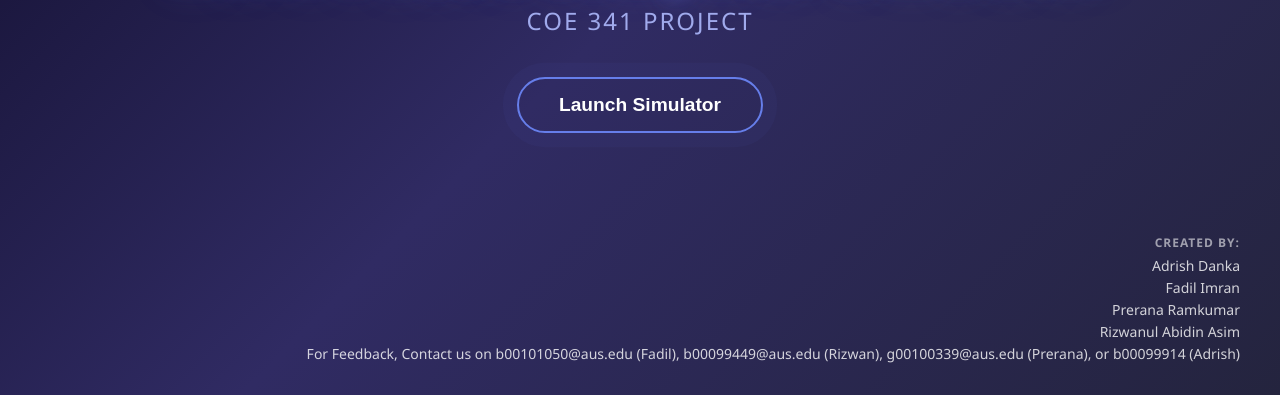
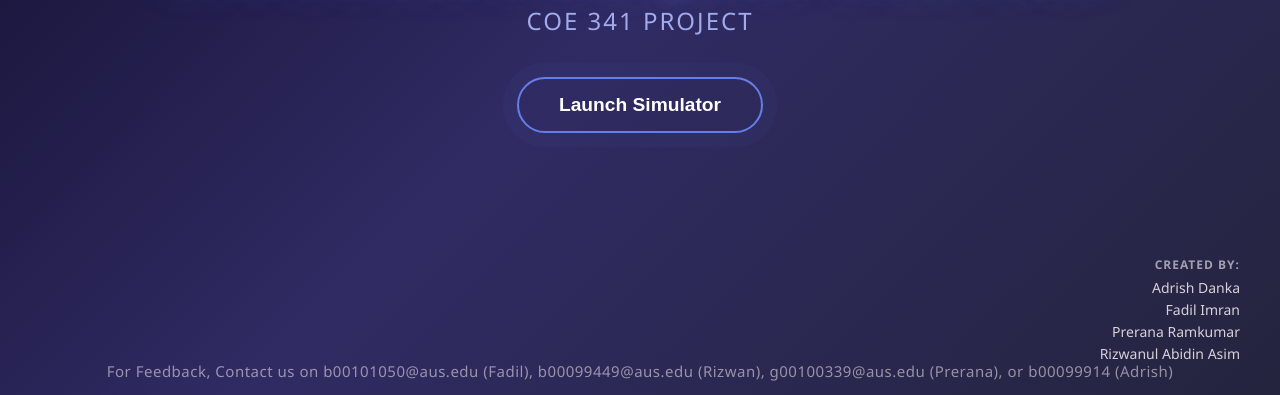
Before and after one commit to Prk10/COE341_Simulator_Assembler, a plain HTML site: page index.html in a window 1280 px wide. Shown: the part 404-799 px from the top of the page. Drawn offline with nearby package versions, Linux system fonts and the light colour scheme.

```diff
--- a/index.html
+++ b/index.html
@@ -26,9 +26,10 @@
                 <li>Fadil Imran</li>
                 <li>Prerana Ramkumar</li>
                 <li>Rizwanul Abidin Asim</li>
-                <li>For Feedback, Contact us on b00101050@aus.edu (Fadil), b00099449@aus.edu (Rizwan), g00100339@aus.edu (Prerana), or b00099914 (Adrish)</li>
             </ul>
         </div>
+
+        <p class="Feedback">For Feedback, Contact us on b00101050@aus.edu (Fadil), b00099449@aus.edu (Rizwan), g00100339@aus.edu (Prerana), or b00099914 (Adrish)</p>
     </div>
 
     <div class="container">
@@ -276,6 +277,14 @@ RESULT, HEX 0
                 <div id="assembler-output" class="assembler-output"></div>
             </div>
         </div>
+
+        <footer style="text-align: center; margin-top: 50px; padding-bottom: 20px; color: #f5f4f4; font-size: 17px;">
+            &copy; 2025 Rizwanul Abidin Asim, Prerana Ramkumar, Fadil Imran, and Adrish Danka. All rights reserved.
+            <br>
+            <span style="font-size: 14px; display: inline-block; margin-top: 5px;">
+                (Federal Decree-Law No. 38 of 2021)
+            </span>
+        </footer>
     </div>
 </body>
 </html>
--- a/styles.css
+++ b/styles.css
@@ -90,6 +90,30 @@ header p {
 .intro-credits li {
     margin-bottom: 3px;
     font-weight: 500;
+}
+
+.Feedback {
+    /* Positioning */
+    position: absolute;
+    bottom: 15px;      /* Sits slightly lower than the credits */
+    left: 50%;
+    transform: translateX(-50%); /* Perfect horizontal center */
+    width: 90%;        /* Prevents it from touching edges on small screens */
+
+    /* Alignment */
+    text-align: center;
+
+    /* Visual Coherence (Matching .intro-credits) */
+    font-family: 'Segoe UI', Tahoma, Geneva, Verdana, sans-serif;
+    color: rgba(255, 255, 255, 0.5); /* More transparent than credits */
+    font-size: 15px;   /* Smaller font for "fine print" look */
+    letter-spacing: 0.5px;
+
+    /* Removing the "Bar" look */
+    background-color: transparent;
+    padding: 0;
+    border: none;
+    z-index: 100;
 }
 
 .section {
```
